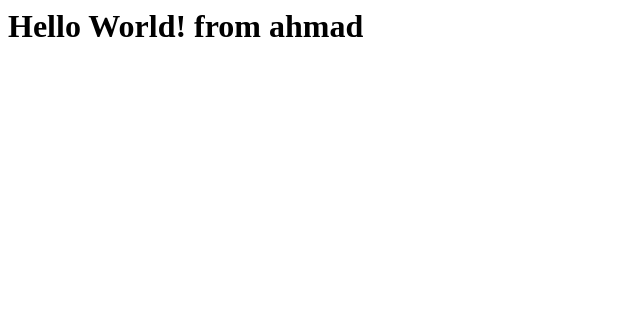
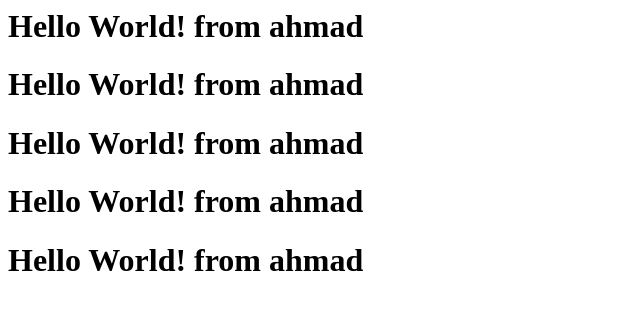
Before and after one commit to MersySoul/from-github, a plain HTML site: page index.html in a window 1280 px wide. Shown: the whole page, without its empty margins (0-640 px from the left). Drawn offline with Linux system fonts and the light colour scheme.

Commit message:
Update index.html

```diff
--- a/index.html
+++ b/index.html
@@ -1 +1,5 @@
 <h1>Hello World! from ahmad</h1>
+<h1>Hello World! from ahmad</h1>
+<h1>Hello World! from ahmad</h1>
+<h1>Hello World! from ahmad</h1>
+<h1>Hello World! from ahmad</h1>
```
